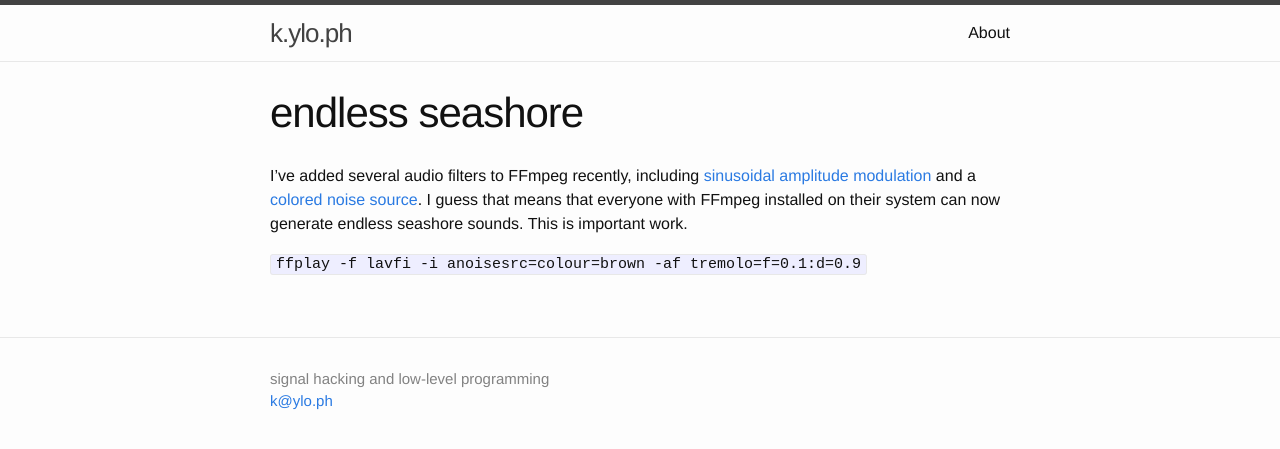
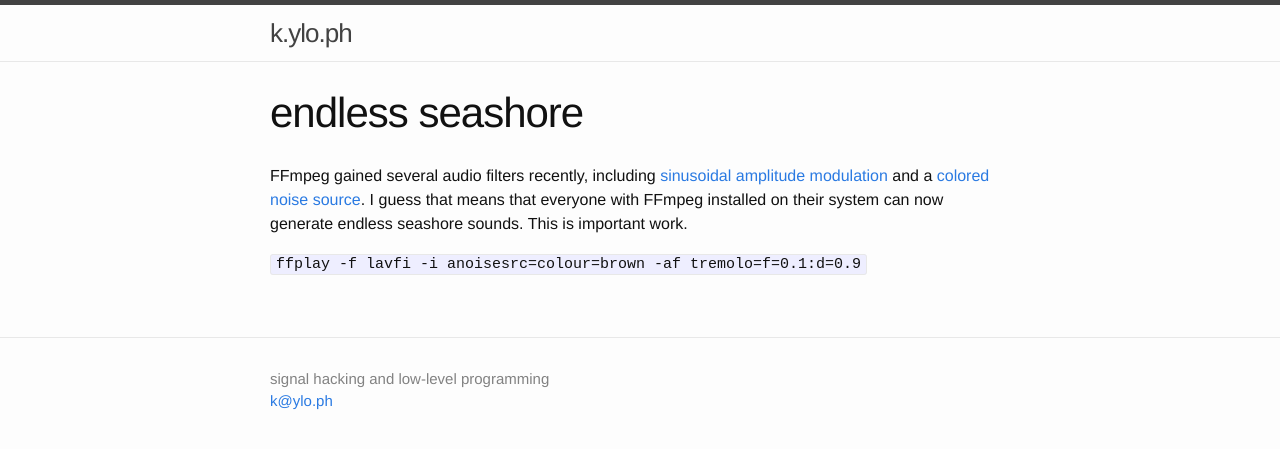
Before and after one commit to kylophone/kylophone.github.io, a Jekyll site: the page built from _posts/2015-11-30-endless-seashore.md, in a window 1280 px wide. Shown: the top 449 px of the page. Built offline with Jekyll 4.4.1, drawn with Linux system fonts in a browser that asks for light colours.

Commit message:
less cruft

```diff
--- a/_includes/header.html
+++ b/_includes/header.html
@@ -1,27 +1,7 @@
 <header class="site-header">
 
   <div class="wrapper">
-
     <a class="site-title" href="{{ site.baseurl }}/">{{ site.title }}</a>
-
-    <nav class="site-nav">
-      <a href="#" class="menu-icon">
-        <svg viewBox="0 0 18 15">
-          <path fill="#424242" d="M18,1.484c0,0.82-0.665,1.484-1.484,1.484H1.484C0.665,2.969,0,2.304,0,1.484l0,0C0,0.665,0.665,0,1.484,0 h15.031C17.335,0,18,0.665,18,1.484L18,1.484z"/>
-          <path fill="#424242" d="M18,7.516C18,8.335,17.335,9,16.516,9H1.484C0.665,9,0,8.335,0,7.516l0,0c0-0.82,0.665-1.484,1.484-1.484 h15.031C17.335,6.031,18,6.696,18,7.516L18,7.516z"/>
-          <path fill="#424242" d="M18,13.516C18,14.335,17.335,15,16.516,15H1.484C0.665,15,0,14.335,0,13.516l0,0 c0-0.82,0.665-1.484,1.484-1.484h15.031C17.335,12.031,18,12.696,18,13.516L18,13.516z"/>
-        </svg>
-      </a>
-
-      <div class="trigger">
-        {% for page in site.pages %}
-          {% if page.title %}
-          <a class="page-link" href="{{ page.url | prepend: site.baseurl }}">{{ page.title }}</a>
-          {% endif %}
-        {% endfor %}
-      </div>
-    </nav>
-
   </div>
 
 </header>
--- a/_posts/2015-11-30-endless-seashore.md
+++ b/_posts/2015-11-30-endless-seashore.md
@@ -3,7 +3,7 @@ layout: page
 title: endless seashore
 ---
 
-I've added several audio filters to FFmpeg recently, including [sinusoidal amplitude modulation](http://git.videolan.org/?p=ffmpeg.git;a=blob;f=libavfilter/af_tremolo.c;h=572e9e3b56082e474ec4480addeb19d512b1b2b3;hb=HEAD) and a [colored noise source](http://git.videolan.org/?p=ffmpeg.git;a=blob;f=libavfilter/asrc_anoisesrc.c;h=e4d4013749225ae2f0321f8a7c6e082fd98d55e5;hb=HEAD). I guess that means that everyone with FFmpeg installed on their system can now generate endless seashore sounds. This is important work.
+FFmpeg gained several audio filters recently, including [sinusoidal amplitude modulation](http://git.videolan.org/?p=ffmpeg.git;a=blob;f=libavfilter/af_tremolo.c;h=572e9e3b56082e474ec4480addeb19d512b1b2b3;hb=HEAD) and a [colored noise source](http://git.videolan.org/?p=ffmpeg.git;a=blob;f=libavfilter/asrc_anoisesrc.c;h=e4d4013749225ae2f0321f8a7c6e082fd98d55e5;hb=HEAD). I guess that means that everyone with FFmpeg installed on their system can now generate endless seashore sounds. This is important work.
 
 
 <code>
```
Also changed, not shown: one.md (deleted, +0 -30 lines), 4 other files.
